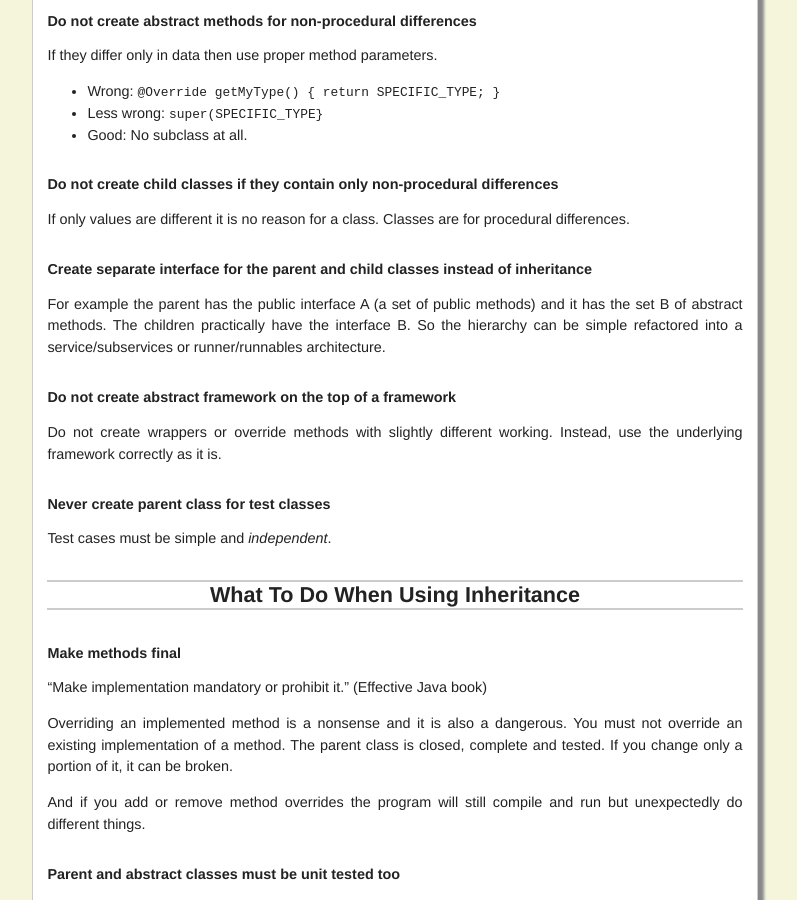
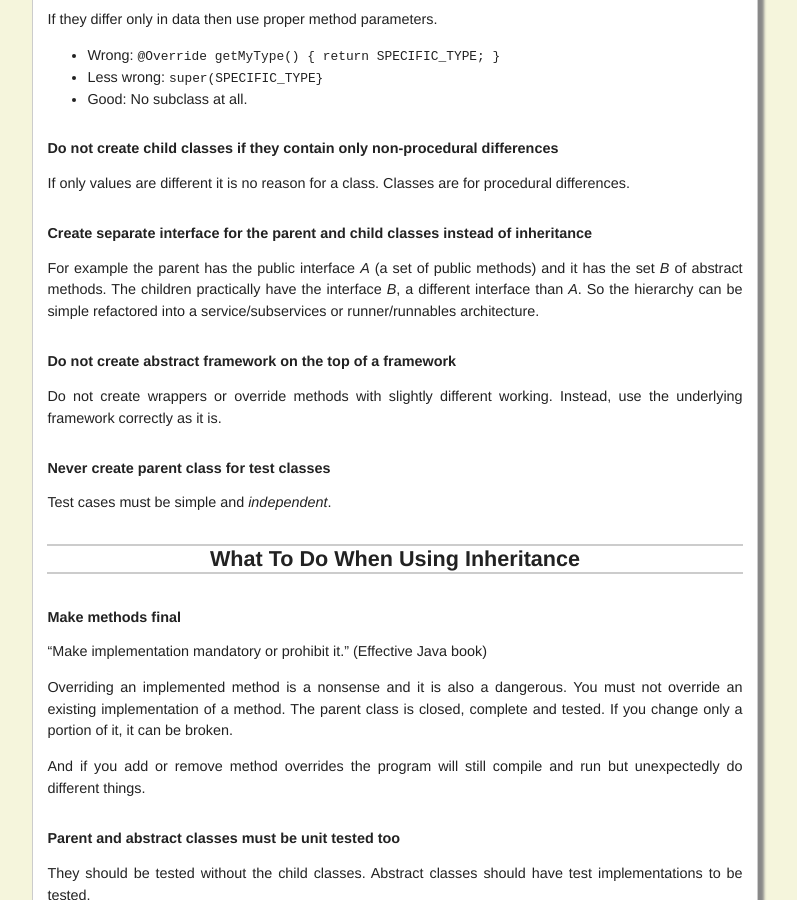
Before and after one commit to woj-tek/petozoltan.github.io, a Jekyll site: the page built from _posts/2016-06-18-when-to-avoid-inheritance.md, in a window 1280 px wide and 900 px high, scrolled down 2717 px. Shown: the whole window, without its empty margins (245-1042 px from the left). Built offline with Jekyll 4.4.1, drawn with Linux system fonts in a browser that asks for light colours; some of the changed text lies outside the part shown.

Commit message:
Update 2016-06-18-when-to-avoid-inheritance.md

```diff
--- a/_posts/2016-06-18-when-to-avoid-inheritance.md
+++ b/_posts/2016-06-18-when-to-avoid-inheritance.md
@@ -32,9 +32,7 @@
 
 #### Do not create class hierarchy if you got warnings
 
-This is similar to the previous case, because you might get warnings about unused parameters, empty blocks, etc.
-
-Of course, you should *turn on warnings* to see them.
+This is similar to the previous case, because you might get warnings about unused parameters, empty blocks, etc. Of course, you should *turn on warnings* to see them.
 
 #### Do not create parent class if you have to call `super` or pass `this`
 
@@ -121,7 +119,7 @@
 
 #### Create separate interface for the parent and child classes instead of inheritance
 
-For example the parent has the public interface A (a set of public methods) and it has the set B of abstract methods. The children practically have the interface B. So the hierarchy can be simple refactored into a service/subservices or runner/runnables architecture.
+For example the parent has the public interface *A* (a set of public methods) and it has the set *B* of abstract methods. The children practically have the interface *B*, a different interface than *A*. So the hierarchy can be simple refactored into a service/subservices or runner/runnables architecture.
 
 #### Do not create abstract framework on the top of a framework
 
```
